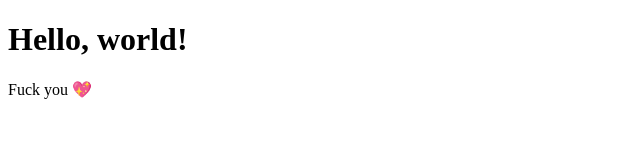
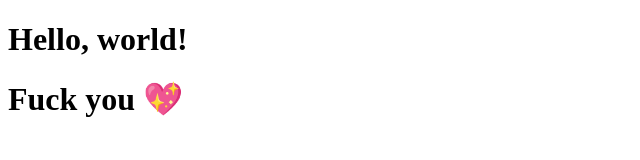
Before and after one commit to magiG-one-and-only/fuckyou, a plain HTML site: page index.html in a window 1280 px wide. Shown: the whole page, without its empty margins (0-640 px from the left). Drawn offline with Linux system fonts and the light colour scheme.

Commit message:
Update index.html

```diff
--- a/index.html
+++ b/index.html
@@ -1,10 +1,10 @@
 <!DOCTYPE html>
 <html>
   <head>
-    <title>My First GitHub Page</title>
+    <title>Fuck you Page</title>
   </head>
   <body>
     <h1>Hello, world!</h1>
-    <p>Fuck you 💖</p>
+    <h1>Fuck you 💖</h1>
   </body>
 </html>
```
